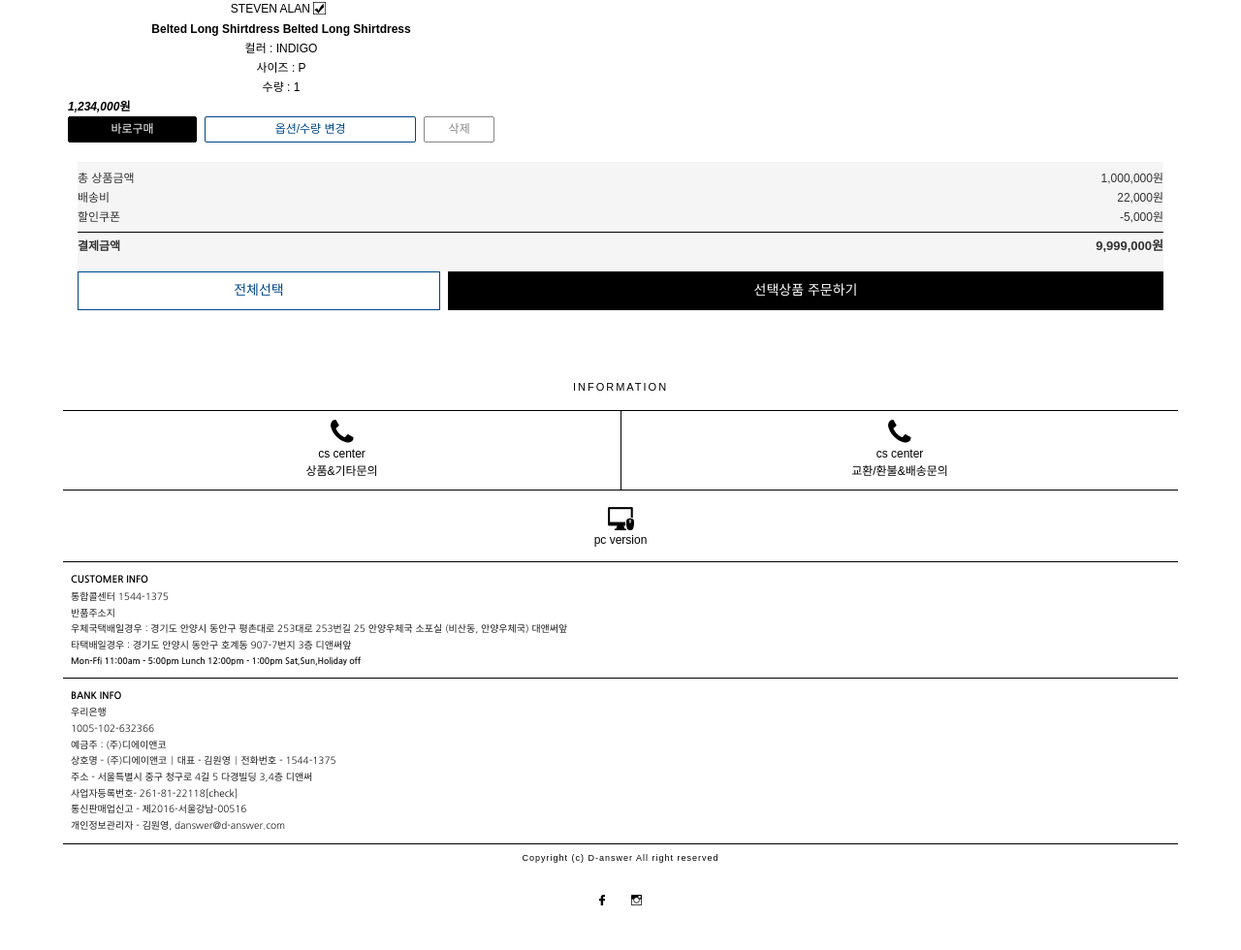
After one commit to Lim-jiyeon/d-answer, a PHP site: page /mobile/cart/cart.php in a window 1280 px wide. The commit adds this page. Shown: the part 1401-2381 px from the top of the page at 97% size. Run offline with PHP 8.4, Linux system fonts and the light colour scheme; style sheets or scripts are compiled from the project's sources.

Commit message:
쇼핑백 작업중

```diff
--- /dev/null
+++ b/mobile/cart/cart.php
@@ -0,0 +1,173 @@
+<?php include '../header/header.php'; ?>
+
+<div class="content">
+    <div class="container">
+        <h2 class="page-title">cart</h2>
+        <div class="shoppingbag">
+            <!-- 쇼핑백 상품 확인 -->
+            <ul class="product-list order-product-list">
+                <li>
+                    <div class="product-info">
+                        <div class="product-image"><a href="#"><img src="../images/temp/temp-product.jpg" alt=""></a></div>
+                        <div class="item-info">
+                            <div class="item-brand-group">
+                                <span class="item-brand">COMME DES GARÇONS PLAY BY STEVEN</span>
+                                <div class="checkbox">
+                                    <input type="checkbox" id="local_select_brand1" checked>
+                                    <label for="local_select_brand1" class="checkbox-display"></label>
+                                </div>
+                            </div>
+                            <strong class="item-name"><a href="#">Aldama Embroidered Bib Top</a></strong>
+                            <ul class="item-option">
+                                <li>컬러 : INDIGO</li>
+                                <li>사이즈 : P</li>
+                                <li>수량 : 1</li>
+                            </ul>
+                        </div>
+                    </div>
+                    <div class="item-option-button">
+                        <strong class="item-amount"><em>1,234,000</em>원</strong>
+                        <div class="button-inline-group button-auto-group">
+                            <div><a href="#" class="button button-small button-primary">바로구매</a></div>
+                            <div><a href="#none" onclick="itemOptionChange(this);" class="button button-small button-secondary">옵션/수량 변경</a></div>
+                            <div><a href="#" class="button button-small button-danger">삭제</a></div>
+                        </div>
+                        <div class="box item-option-change">
+                            <span class="item-option-text">옵션 / 수량 변경</span>
+                            <ul>
+                                <li>
+                                    <div class="selectbox">
+                                        <strong class="selectbox-value">BLUE AQUA STRIPE</strong>
+                                        <select onchange="selectboxEvent(this);">
+                                            <option value="쿠폰 선택">쿠폰 선택</option>
+                                            <option value="선택1">선택1</option>
+                                            <option value="선택2">선택2</option>
+                                            <option value="선택3">선택3</option>
+                                            <option value="선택4">선택4</option>
+                                            <option value="선택5">선택5</option>
+                                        </select>
+                                    </div>
+                                </li>
+                                <li>
+                                    <div class="selectbox">
+                                        <strong class="selectbox-value">BLUE AQUA STRIPE</strong>
+                                        <select onchange="selectboxEvent(this);">
+                                            <option value="쿠폰 선택">쿠폰 선택</option>
+                                            <option value="선택1">선택1</option>
+                                            <option value="선택2">선택2</option>
+                                            <option value="선택3">선택3</option>
+                                            <option value="선택4">선택4</option>
+                                            <option value="선택5">선택5</option>
+                                        </select>
+                                    </div>
+                                </li>
+                                <li>
+                                    <div class="input-button-group">
+                                        <div><a href="#" class="button"><i class="icon-minus"></i></a></div>
+                                        <div><input type="number" value="1" class="form-control"></div>
+                                        <div><a href="#" class="button"><i class="icon-plus"></i></a></div>
+                                    </div>
+                                </li>
+                            </ul>
+                            <div class="button-align-center">
+                                <a href="#" class="button button-small button-third">업데이트</a>
+                                <a href="#none" onclick="itemOptionClose(this);" class="button button-small button-danger">취소</a>
+                            </div>
+                        </div>
+                    </div>
+                </li>
+                <li class="list-item">
+                    <div class="product-info">
+                        <div class="product-image"><a href="#"><img src="../images/temp/temp-product.jpg" alt=""></a></div>
+                        <div class="item-info">
+                            <div class="item-brand-group">
+                                <span class="item-brand">STEVEN ALAN</span>
+                                <div class="checkbox">
+                                    <input type="checkbox" id="local_select_brand2" checked>
+                                    <label for="local_select_brand2" class="checkbox-display"></label>
+                                </div>
+                            </div>
+                            <strong class="item-name"><a href="#">Belted Long Shirtdress Belted Long Shirtdress</a></strong>
+                            <ul class="item-option">
+                                <li>컬러 : INDIGO</li>
+                                <li>사이즈 : P</li>
+                                <li>수량 : 1</li>
+                            </ul>
+                        </div>
+                    </div>
+                    <div class="item-option-button">
+                        <strong class="item-amount"><em>1,234,000</em>원</strong>
+                        <div class="button-inline-group button-auto-group">
+                            <div><a href="#" class="button button-small button-primary">바로구매</a></div>
+                            <div><a href="#none" onclick="itemOptionChange(this);" class="button button-small button-secondary">옵션/수량 변경</a></div>
+                            <div><a href="#" class="button button-small button-danger">삭제</a></div>
+                        </div>
+                        <div class="box item-option-change">
+                            <span class="item-option-text">옵션 / 수량 변경</span>
+                            <ul>
+                                <li>
+                                    <div class="selectbox">
+                                        <strong class="selectbox-value">BLUE AQUA STRIPE</strong>
+                                        <select onchange="selectboxEvent(this);">
+                                            <option value="쿠폰 선택">쿠폰 선택</option>
+                                            <option value="선택1">선택1</option>
+                                            <option value="선택2">선택2</option>
+                                            <option value="선택3">선택3</option>
+                                            <option value="선택4">선택4</option>
+                                            <option value="선택5">선택5</option>
+                                        </select>
+                                    </div>
+                                </li>
+                                <li>
+                                    <div class="selectbox">
+                                        <strong class="selectbox-value">BLUE AQUA STRIPE</strong>
+                                        <select onchange="selectboxEvent(this);">
+                                            <option value="쿠폰 선택">쿠폰 선택</option>
+                                            <option value="선택1">선택1</option>
+                                            <option value="선택2">선택2</option>
+                                            <option value="선택3">선택3</option>
+                                            <option value="선택4">선택4</option>
+                                            <option value="선택5">선택5</option>
+                                        </select>
+                                    </div>
+                                </li>
+                                <li>
+                                    <div class="input-button-group">
+                                        <div><a href="#" class="button"><i class="icon-minus"></i></a></div>
+                                        <div><input type="number" value="1" class="form-control"></div>
+                                        <div><a href="#" class="button"><i class="icon-plus"></i></a></div>
+                                    </div>
+                                </li>
+                            </ul>
+                            <div class="button-align-center">
+                                <a href="#" class="button button-small button-third">업데이트</a>
+                                <a href="#none" onclick="itemOptionClose(this);" class="button button-small button-danger">취소</a>
+                            </div>
+                        </div>
+                    </div>
+                </li>
+            </ul>
+            <!-- 쇼핑백 상품 확인 //end -->
+            <!-- 쇼핑백 결제 정보 -->
+            <div class="box shoppingbag-totals">
+                <dl class="shoppingbag-amount">
+                    <dt>총 상품금액</dt>
+                    <dd><em>1,000,000</em>원</dd>
+                    <dt>배송비</dt>
+                    <dd><em>22,000</em>원</dd>
+                    <dt>할인쿠폰</dt>
+                    <dd><em>-5,000</em>원</dd>
+                    <dt class="shoppingbag-total">결제금액</dt>
+                    <dd class="shoppingbag-total"><em>9,999,000</em>원</dd>
+                </dl>
+                <div class="button-inline-group button-auto-group">
+                    <div><a href="#" class="button button-large button-secondary">전체선택</a></div>
+                    <div><a href="#" class="button button-large button-primary">선택상품 주문하기</a></div>
+                </div>
+            </div>
+            <!-- 쇼핑백 결제 정보 //end -->
+        </div>
+    </div>
+</div>
+
+<?php include '../footer/footer.php'; ?>
--- a/mobile/include/scss/styles.scss
+++ b/mobile/include/scss/styles.scss
@@ -1389,21 +1389,20 @@ input[type="search"] {
 }
 .checkbox {
     .checkbox-display {
-        background-image: url(../../images/common/form-checkbox.png);
+        background-image: url(../images/form-checkbox.png);
     }
     input[type="checkbox"]:checked + .checkbox-display {
-        background-image: url(../../images/common/form-checkbox-checked.png);
+        background-image: url(../images/form-checkbox-checked.png);
     }
 }
 .radio {
     .radio-display {
-        background-image: url(../../images/common/form-radio.png);
+        background-image: url(../images/form-radio.png);
     }
     input[type="radio"]:checked + .radio-display {
-        background-image: url(../../images/common/form-radio-checked.png);
-    }
-}
-
+        background-image: url(../../images/form-radio-checked.png);
+    }
+}
 .checkbox-block {
     display: block;
     margin-top: 10px;
@@ -2549,83 +2548,19 @@ footer {
 /**********************************************
  Order - Shopping Bag
 ***********************************************/
-.shoppingbag .tab .tab-label {
-    width: 50%;
-    border: 1px solid #858585;
-    border-width: 1px 1px 1px 0;
-    -webkit-border-radius: 0;
-    -moz-border-radius: 0;
-    -ms-border-radius: 0;
-    border-radius: 0;
-    background-color: #fff;
-    color: #000;
-    font-size: 13px;
-    line-height: 2.5384615385;
-    color: #000;
-    cursor: pointer;
-}
-
-.shoppingbag .tab .local-shipping {
-    border-left-width: 1px;
-    border-top-left-radius: 3px;
-    -moz-border-radius-topleft: 3px;
-    -webkit-border-top-left-radius: 3px;
-    border-bottom-left-radius: 3px;
-    -moz-border-radius-bottomleft: 3px;
-    -webkit-border-bottom-left-radius: 3px;
-}
-
-.shoppingbag .tab .overseas-shipping {
-    left: 49.9%;
-    border-top-right-radius: 3px;
-    -moz-border-radius-topright: 3px;
-    -webkit-border-top-right-radius: 3px;
-    border-bottom-right-radius: 3px;
-    -moz-border-radius-bottomright: 3px;
-    -webkit-border-bottom-right-radius: 3px;
-}
-
-.shoppingbag .tab .icon-amount {
-    display: inline-block;
-    min-width: 18px;
-    margin-left: 5px;
-    border: 1px solid #333;
-    -webkit-border-radius: 9px;
-    -moz-border-radius: 9px;
-    -ms-border-radius: 9px;
-    border-radius: 9px;
-    font-style: normal;
-    font-size: 9px;
-    line-height: 1.7777777778;
-    vertical-align: 1px;
-}
-
-.shoppingbag .tabs [type=radio]:checked ~ .tab-label {
-    border-color: #858585;
-    background-color: #858585;
-    color: #fff;
-}
-
-.shoppingbag .tabs [type=radio]:checked ~ .tab-label .icon-amount {
-    border: 1px solid #fff;
-}
-
-.shoppingbag .tab-content {
-    padding-top: 50px;
-}
-
-.shoppingbag .order-product-list {
-    margin-top: 0;
-}
-
-.shoppingbag .order-product-list > li {
-    margin-top: 0;
-    padding-bottom: 20px;
-}
-
-.shoppingbag .order-product-list > li:last-child {
-    padding-bottom: 5px;
-}
+.shoppingbag {
+    .order-product-list {
+        margin-top: 0;
+        > li {
+            margin-top: 0;
+            padding-bottom: 20px;
+            &:last-child {
+                padding-bottom: 5px;
+            }
+        }
+    }
+}
+
 
 .item-option-change {
     display: none;
```
Also changed, not shown: mobile/include/images/form-checkbox-checked.png (added), mobile/include/images/form-checkbox.png (added).
